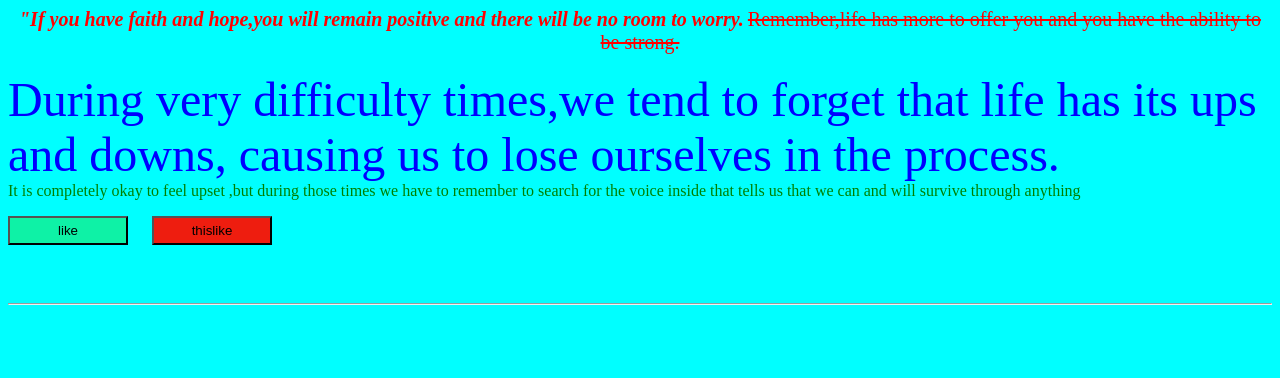
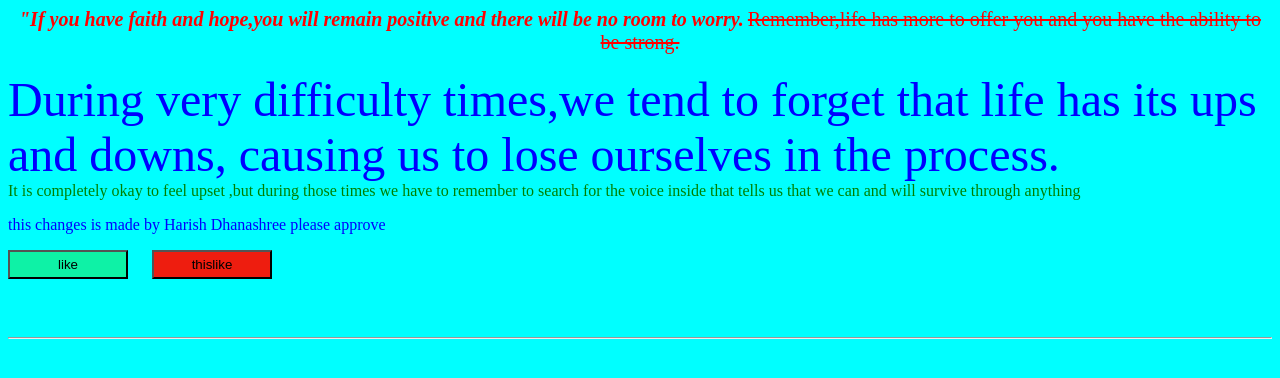
Before and after one commit to Dhanashree312/practice-repo, a plain HTML site: page index.html in a window 1280 px wide. Drawn offline with Linux system fonts and the light colour scheme.

Commit message:
my first changes

```diff
--- a/index.html
+++ b/index.html
@@ -24,6 +24,8 @@ causing us to lose ourselves in the process.</font><BR>
 <FONT COLOR="GREEN">It is completely okay to feel upset ,but during those times
 we have to remember to search for the voice inside that tells us that we can and will survive through anything
 </FONT><BR></P>
+
+    <p>this changes is made by Harish Dhanashree please approve</p>
     <button class="btn-1">like</button>
     <button class="btn-1 btn-2">thislike</button>
 <HR>
```
